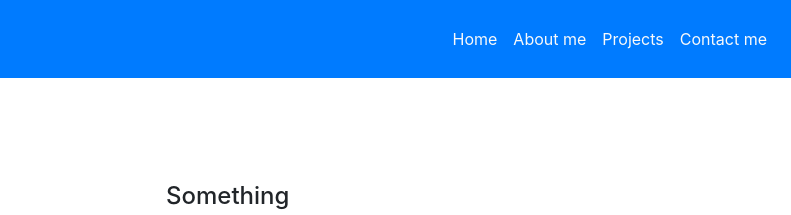
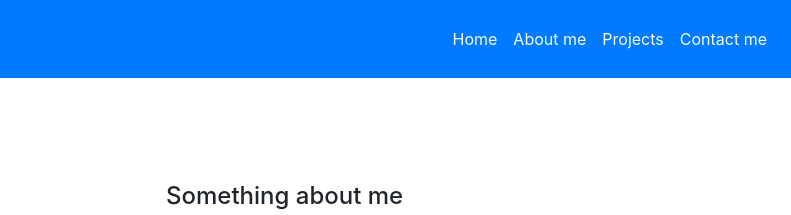
Before and after one commit to AbinanthA121/abinanth, a plain HTML site: page index.html in a window 1280 px wide. Shown: the top 215 px of the page, 489-1280 px from the left. Drawn offline with nearby package versions, Linux system fonts and the light colour scheme.

Commit message:
index.html

```diff
--- a/index.html
+++ b/index.html
@@ -48,7 +48,7 @@
             class="img-fluid rounded-circle ">
           </div>
           <div class="col-md-6">
-            <h4>Something</h4>
+            <h4>Something about me</h4>
             <blockquote class="blockquote">
             <p>"Don't watch the clock; do what it does. Keep going."</p>
             <footer>-Sam Levenson</footer>
```
